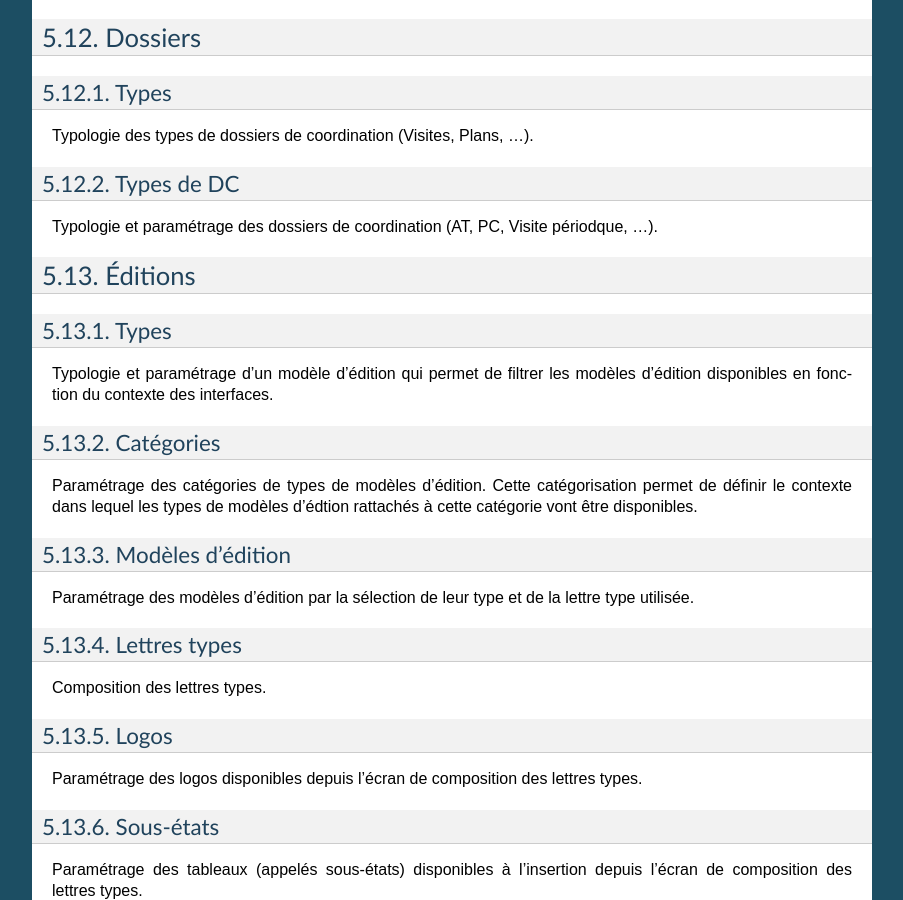
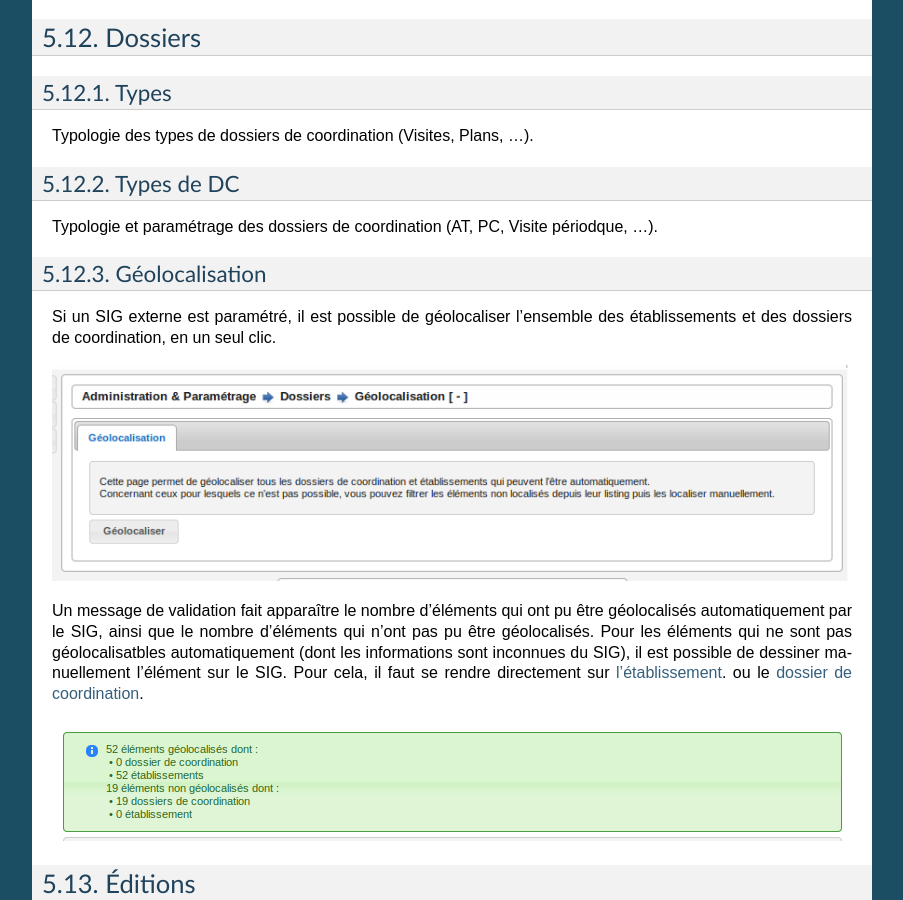
Before and after one commit to jcerini/openaria-documentation, a Sphinx documentation site: the page built from source/manuel_utilisateur/administration_parametrage/index.rst, in a window 1280 px wide and 900 px high, scrolled down 5009 px. Shown: the whole window, without its empty margins (198-1101 px from the left). Built offline with Sphinx 7.4.7, drawn with Linux system fonts in a browser that asks for light colours; some of the changed text lies outside the part shown.

Commit message:
Ajout de documentation sur l'action géocoder tous les établissements et dossiers de coordination.

```diff
--- a/source/manuel_utilisateur/administration_parametrage/index.rst
+++ b/source/manuel_utilisateur/administration_parametrage/index.rst
@@ -294,6 +294,22 @@ Types de DC
 
 Typologie et paramétrage des dossiers de coordination (AT, PC, Visite périodque, ...).
 
+Géolocalisation
+---------------
+
+Si un SIG externe est paramétré, il est possible de géolocaliser l'ensemble des établissements
+et des dossiers de coordination, en un seul clic.
+
+.. image:: administration_geocoder-tous.png
+
+Un message de validation fait apparaître le nombre d'éléments qui ont pu être géolocalisés
+automatiquement par le SIG, ainsi que le nombre d'éléments qui n'ont pas pu être géolocalisés.
+Pour les éléments qui ne sont pas géolocalisatbles automatiquement (dont les informations
+sont inconnues du SIG), il est possible de dessiner manuellement l'élément sur le SIG.
+Pour cela, il faut se rendre directement sur :ref:`l'établissement<etablissement_geolocaliser>`. ou le :ref:`dossier de coordination<dossiers_dc_geolocaliser>`.
+
+.. image:: administration_geocoder-tous-success.png
+
 
 Éditions
 ========
--- a/source/manuel_utilisateur/dossiers/index.rst
+++ b/source/manuel_utilisateur/dossiers/index.rst
@@ -72,6 +72,8 @@ Lorsqu'un Système d'Information Géographique est paramétré, les icônes en f
 - si le dossier a été géolocalisé, l'icône dans le champ "Géolocalisé" permet d'être redirigé sur l'établissement sur le SIG.
 - si l'établissement lié au dossier a été géolocalisé, on peut le visualiser sur le SIG en cliquant sur l'icône à côté du nom de l'établissement.
 - si des références cadastrales ont été renseignées, l'icône dans le champ références cadastrales permet de visualiser ces parcelles sur le SIG.
+
+.. _dossiers_dc_geolocaliser:
 
 Géolocaliser un dossier de coordination
 #######################################
--- a/source/manuel_utilisateur/etablissements/index.rst
+++ b/source/manuel_utilisateur/etablissements/index.rst
@@ -84,6 +84,8 @@ L'exploitant est le responsable unique de l'établissement, de ce fait il peut
 Il possible d'ajouter d'autres contacts, de type autre qu'exploitant. Ceux-ci seront visible au moyen de l'onglet des contacts de l'établissement.
 
 .. image:: etablissement_contact-listing.png
+
+.. _etablissement_geolocaliser:
 
 Géolocaliser un établissement
 -----------------------------
```
Also changed, not shown: source/manuel_utilisateur/administration_parametrage/administration_geocoder-tous-success.png (added), source/manuel_utilisateur/administration_parametrage/administration_geocoder-tous.png (added).
